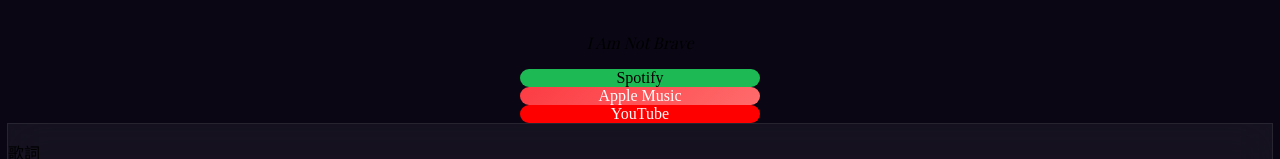
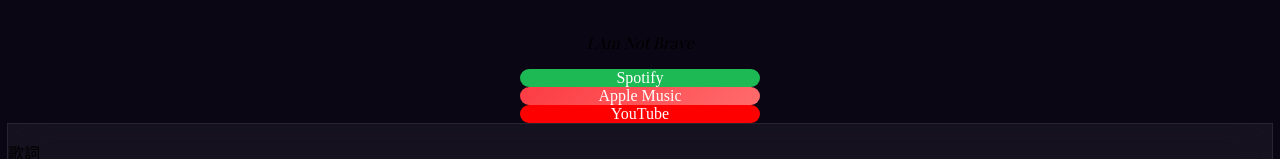
Before and after one commit to yangyanma-create/haizheng-music, a Next.js app: page /track/fei-wo-yong-gan in a window 1280 px wide. Shown: the part 337-496 px from the top of the page. Built offline with nearby package versions, Linux system fonts and the light colour scheme; a web font is replaced by a local one.

Commit message:
fix: Spotify button text color to white

```diff
--- a/components/StreamingButtons.tsx
+++ b/components/StreamingButtons.tsx
@@ -12,7 +12,7 @@
         target="_blank"
         rel="noopener noreferrer"
         className="flex items-center justify-center py-3 px-6 rounded-full text-sm font-semibold transition-opacity hover:opacity-85"
-        style={{ background: '#1DB954', color: '#000' }}
+        style={{ background: '#1DB954', color: '#fff' }}
       >
         Spotify
       </a>
```
